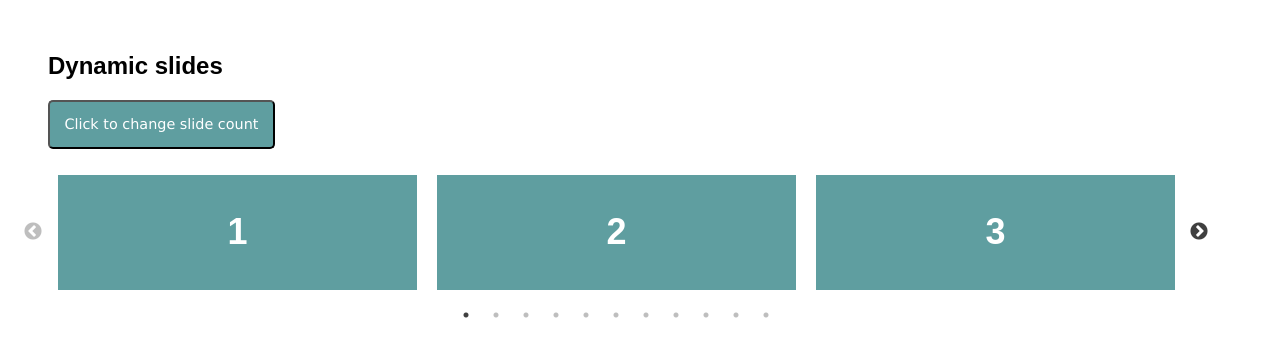
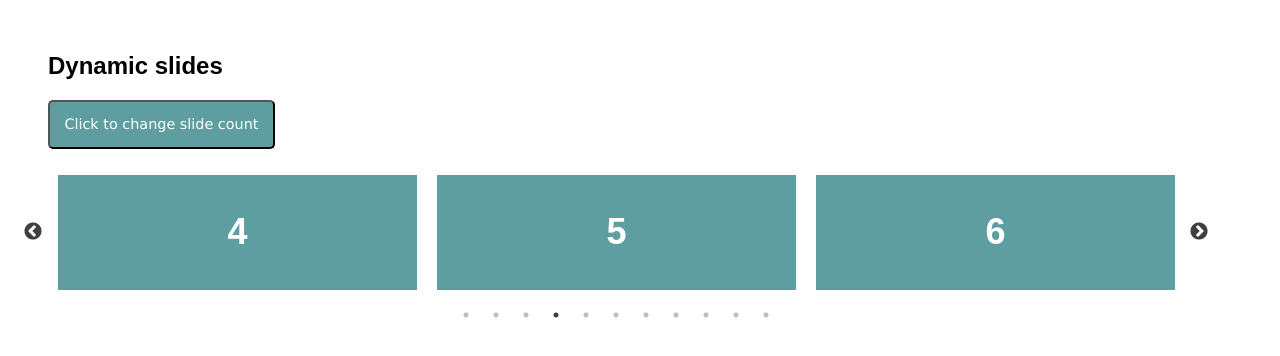
Before and after one commit to randallreedjr/react-slick-demo, a React (Create React App) app: page / in a window 1280 px wide. Shown: the top 356 px of the page. Built offline with nearby package versions, Linux system fonts and the light colour scheme.

Commit message:
Introduce mediaOffset

```diff
--- a/src/App.js
+++ b/src/App.js
@@ -1,6 +1,8 @@
 import React, { Component } from 'react';
 import './App.css';
 import Slider from 'react-slick';
+
+const mediaOffset = 3;
 
 class App extends Component {
   constructor(props) {
@@ -27,6 +29,7 @@ class App extends Component {
       speed: 500,
       slidesToShow: 3,
       slidesToScroll: 1,
+      initialSlide: mediaOffset,
       center: true,
     };
     return (
```
